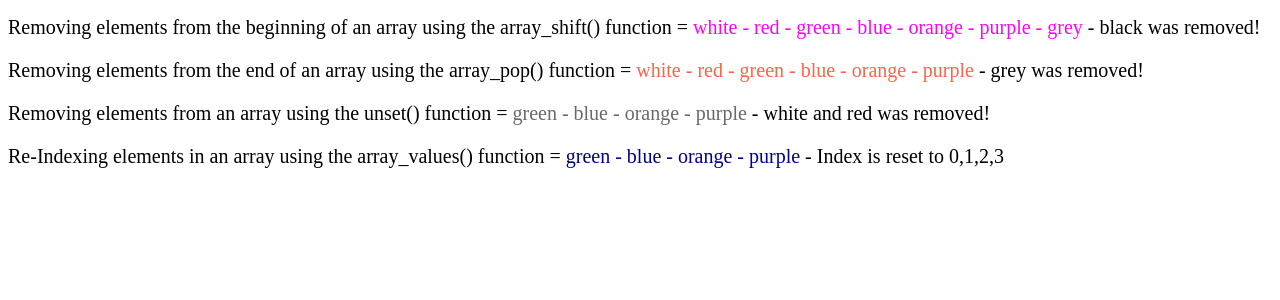
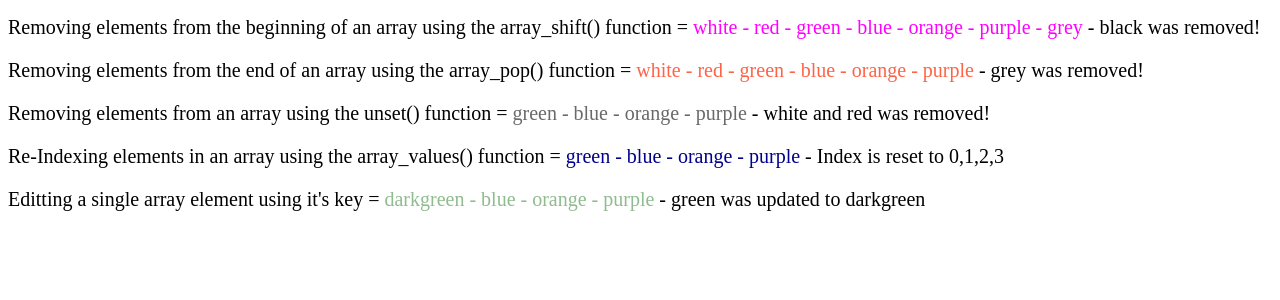
Before and after one commit to chrisdav6/Treehouse, a PHP site: page /04-arrays.php in a window 1280 px wide. Shown: the part 250-550 px from the top of the page. Run offline with PHP 8.4, Linux system fonts and the light colour scheme.

Commit message:
Editting a single array element using it's key

```diff
--- a/php_arrays_conditionals/04-arrays.php
+++ b/php_arrays_conditionals/04-arrays.php
@@ -59,9 +59,15 @@ echo("<p style='font-size: 20px;'>Removing elements from an array using the unse
 
 //08 Re-Indexing elements in an array using the array_values() function
 //array_values() will reset index. If index was 0,5,8,10 the new index would be 0,1,2,3
-array_values($myArray);
-$myString = implode(" - ", $myArray);
+$resetArray = array_values($myArray);
+$myString = implode(" - ", $resetArray);
 echo("<p style='font-size: 20px;'>Re-Indexing elements in an array using the array_values() function = <span style='color: darkblue; font-size: 20px;'>$myString</span> - Index is reset to 0,1,2,3</p>");
 
 
+//09 Editting a single array element using it's key
+$resetArray[0] = "darkgreen";
+$myString = implode(" - ", $resetArray);
+echo("<p style='font-size: 20px;'>Editting a single array element using it's key = <span style='color: darkseagreen; font-size: 20px;'>$myString</span> - green was updated to $resetArray[0]</p>");
+
+
 ?>
```
